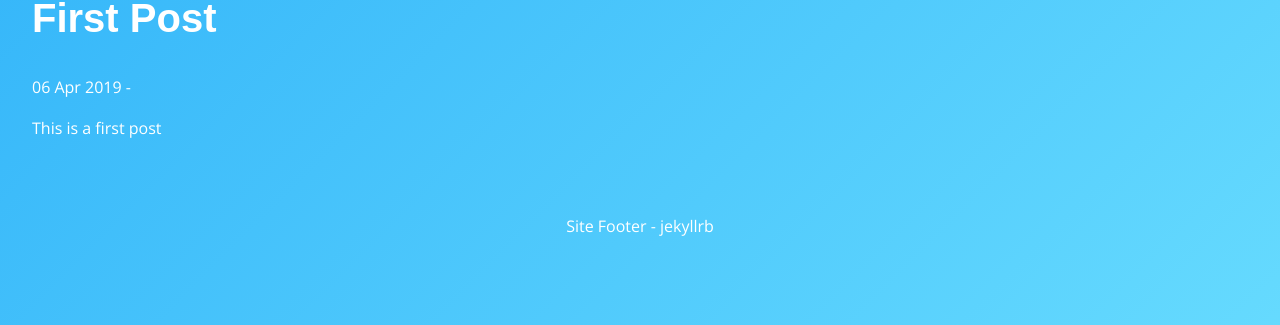
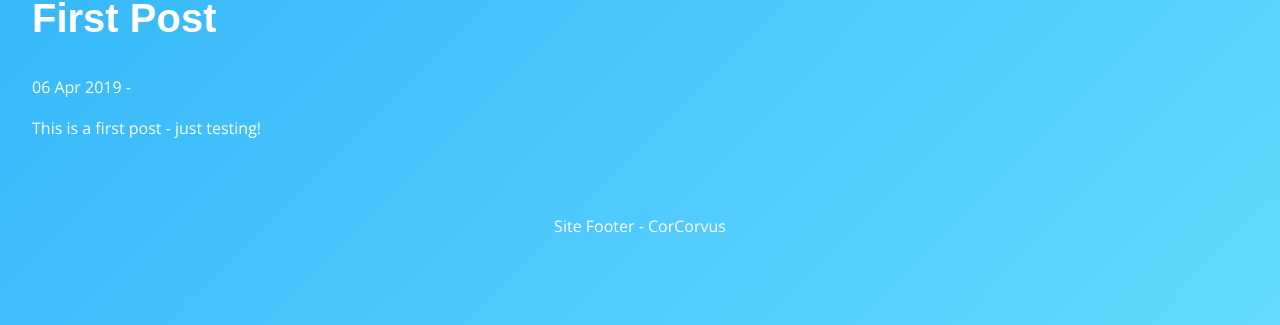
Before and after one commit to Pixy5/Pixy5.GitHub.io, a Jekyll site: the page built from _posts/2019-04-06-first-post.markdown, in a window 1280 px wide. Shown: the part 208-533 px from the top of the page. Built offline with Jekyll 4.4.1, drawn with Linux system fonts in a browser that asks for light colours; some web fonts are replaced; our own code applies the rules of GitHub Pages for plain Markdown files.

Commit message:
Updated Config and 1 other file

```diff
--- a/_config.yml
+++ b/_config.yml
@@ -1,5 +1,5 @@
 ---
-title: Your awesome title
+title: Stone The Crows
 timezone: UTC
 collections:
   posts:
@@ -14,10 +14,10 @@ description: 'Write an awesome description for your new site here. You can edit
   results) and in your feed.xml site description.
 
 '
-baseurl: ''
-url: ''
-twitter_username: jekyllrb
-github_username: jekyll
+baseurl:
+url:
+twitter_username: CorCorvus
+github_username: Pixy5
 sass:
   sass_dir: _sass
 markdown: kramdown
--- a/_posts/2019-04-06-first-post.markdown
+++ b/_posts/2019-04-06-first-post.markdown
@@ -3,4 +3,4 @@ title: First Post
 date: 2019-04-06 11:07:00 Z
 ---
 
-This is a first post
+This is a first post - just testing!
```
